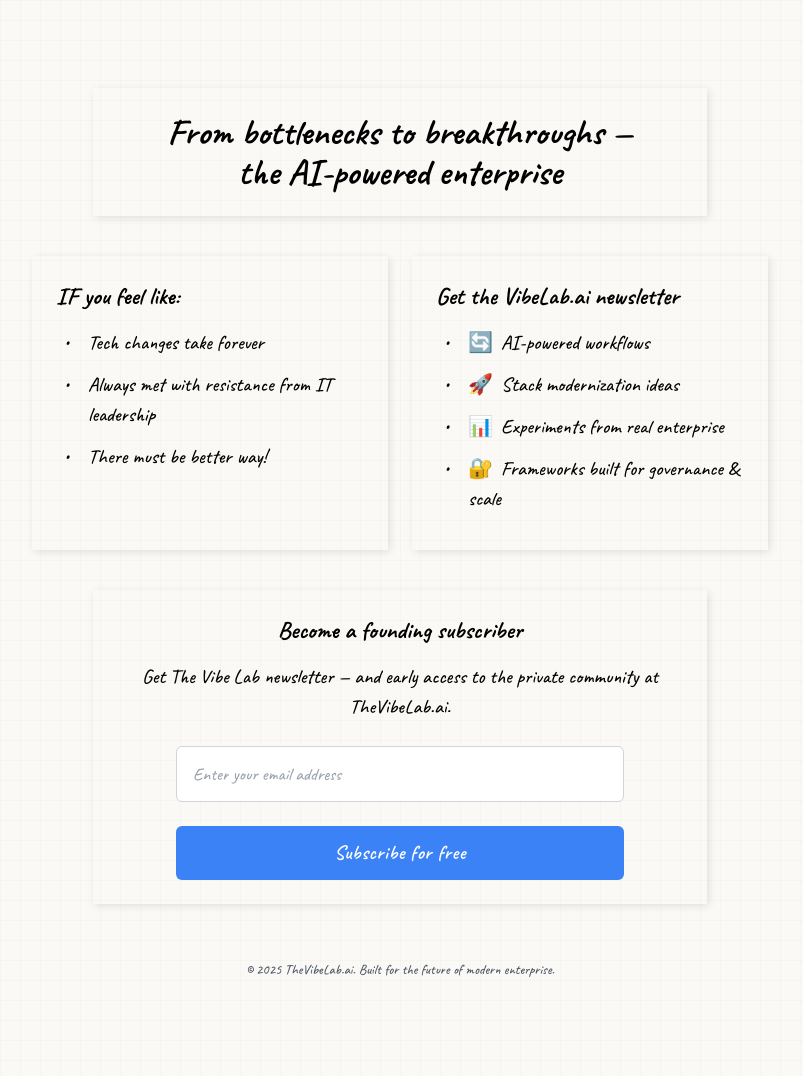
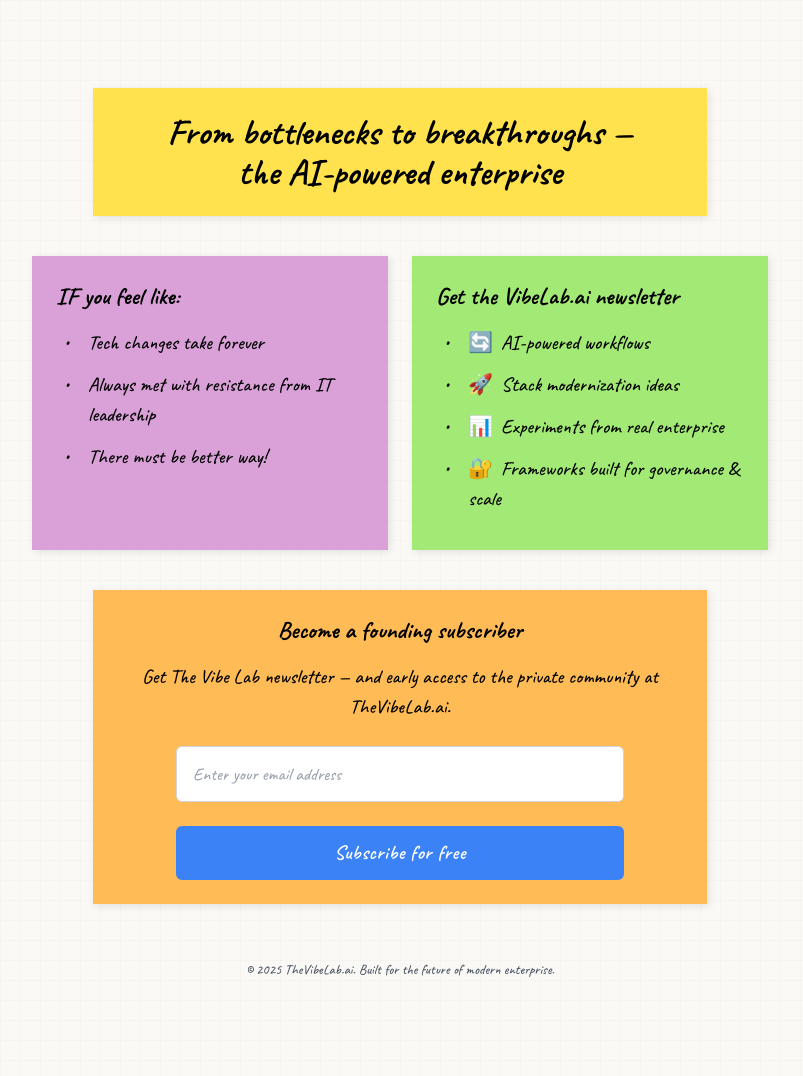
Before and after one commit to lancekyle/VibeLabLanding, a Flask app: page / in a window 1280 px wide. Shown: the whole page, without its empty margins (240-1043 px from the left). Run offline with Flask 3, Linux system fonts and the light colour scheme; parts of the project's set-up code (start-up, migrations or seed data) failed here and were passed over; some libraries are stand-ins or nearby versions.

Commit message:
Improve the overall look and feel of the website with better color consistency
Reintroduces specific background colors and ensures input fields have a white background for better contrast.

Replit-Commit-Author: Agent
Replit-Commit-Session-Id: e4a69773-9f43-47fd-b7ea-702442ebf584
Replit-Commit-Screenshot-Url: https://storage.googleapis.com/screenshot-production-us-central1/2f0f9262-57ea-4193-a138-39099b146e42/e68059e8-b2c2-4720-a25b-81ab35117f36.jpg

```diff
--- a/templates/index.html
+++ b/templates/index.html
@@ -19,14 +19,6 @@
                 extend: {
                     fontFamily: {
                         'hand': ['Caveat', 'cursive'],
-                    },
-                    colors: {
-                        'yellow-note': '#FFE352',
-                        'purple-note': '#D8A6DE',
-                        'green-note': '#9FE772',
-                        'orange-note': '#FFBA52',
-                        'blue-btn': '#3B82F6',
-                        'text': '#000000',
                     }
                 }
             }
@@ -57,6 +49,23 @@
         .sticky-note:hover {
             transform: translateY(-5px);
             box-shadow: 3px 3px 12px rgba(0, 0, 0, 0.15);
+        }
+
+        /* Exact colors from the reference image */
+        .yellow-note {
+            background-color: #FFE24D;
+        }
+
+        .purple-note {
+            background-color: #D9A1D8;
+        }
+
+        .green-note {
+            background-color: #A2EA75;
+        }
+
+        .orange-note {
+            background-color: #FFBB55;
         }
 
         .bold-hand {
@@ -102,6 +111,12 @@
 
         #subscribe-btn:hover {
             background-color: #2563EB;
+        }
+
+        /* Ensure white background and increase contrast */
+        input {
+            background-color: white;
+            color: black;
         }
     </style>
 </head>
```
